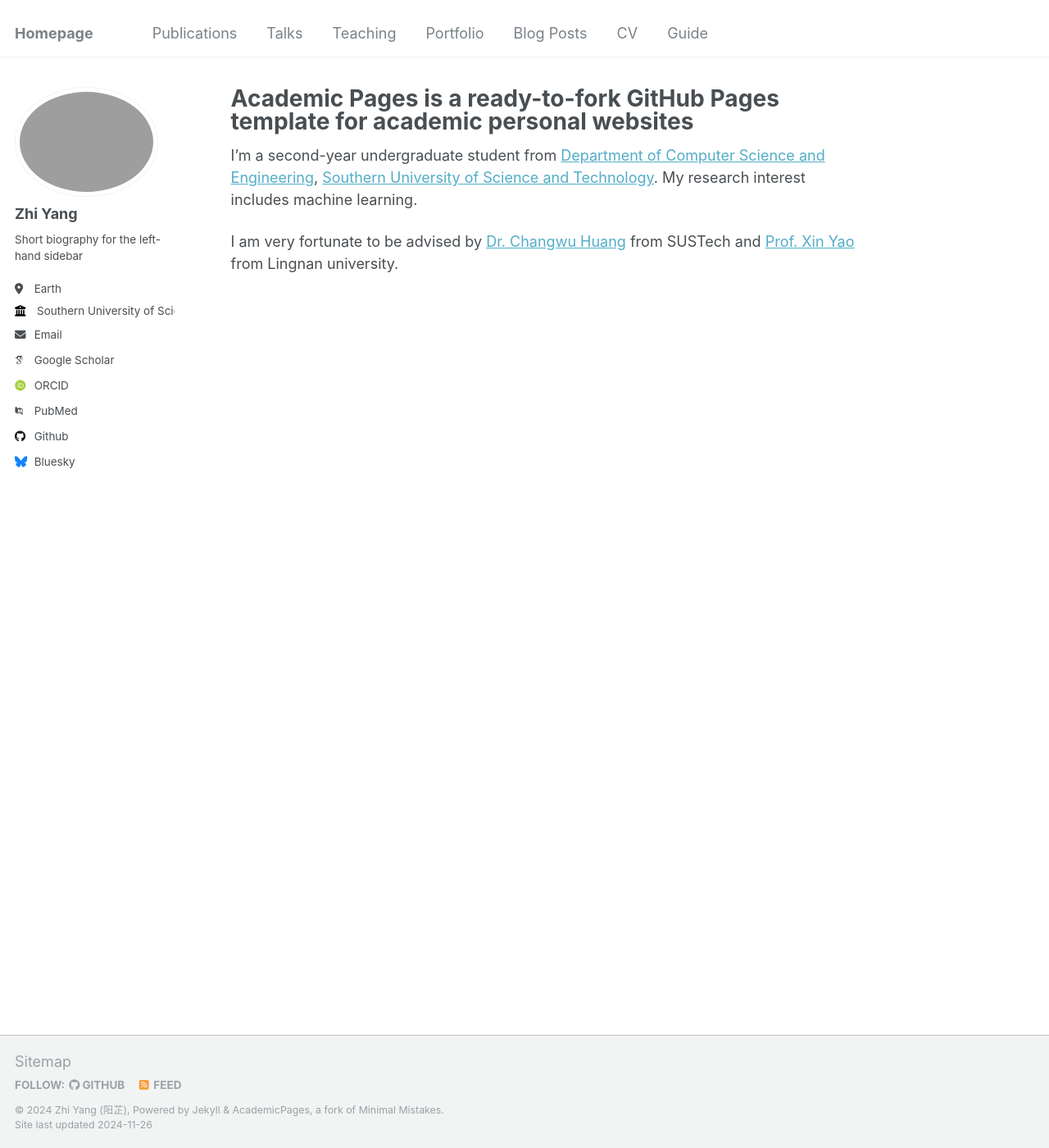
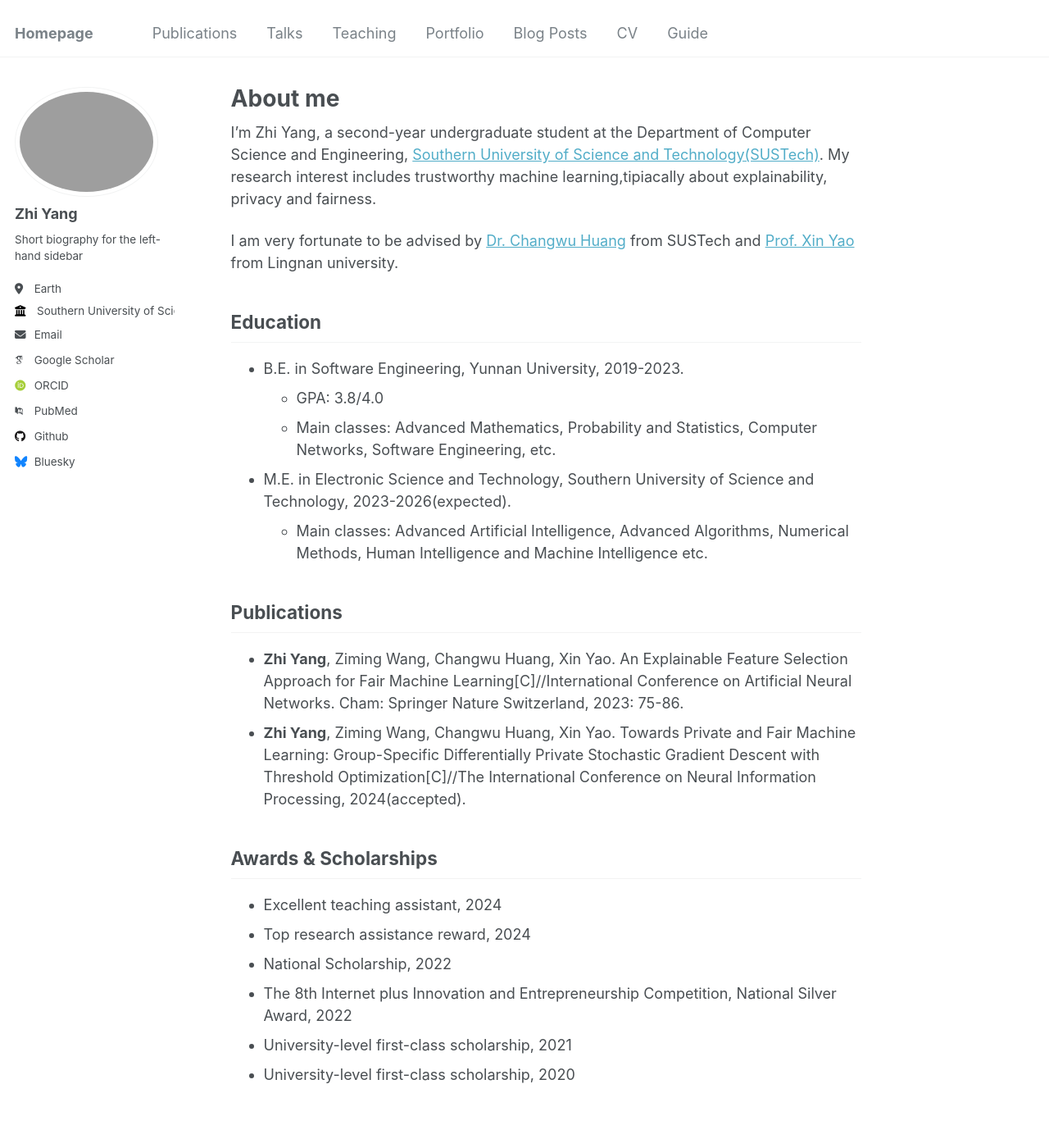
Before and after one commit to ruayz/ruayz.github.io, a Jekyll site: the page built from _pages/about.md, in a window 1280 px wide and 1400 px high. Shown: the whole window at 82% size. Built offline with Jekyll 4.4.1, drawn with Linux system fonts in a browser that asks for light colours; some web fonts are replaced.

Commit message:
Update about.md

```diff
--- a/_pages/about.md
+++ b/_pages/about.md
@@ -1,13 +1,33 @@
 ---
 permalink: /
-title: "Academic Pages is a ready-to-fork GitHub Pages template for academic personal websites"
+title: "About me"
 author_profile: true
 redirect_from:
   - /about/
   - /about.html
 ---
+I'm Zhi Yang, a second-year undergraduate student at the Department of Computer Science and Engineering, [Southern University of Science and Technology(SUSTech)](https://www.sustech.edu.cn/). My research interest includes trustworthy machine learning,tipiacally about explainability, privacy and fairness.
 
+I am very fortunate to be advised by [Dr. Changwu Huang](https://faculty.sustech.edu.cn/?tagid=huangcw3&iscss=1&snapid=1&orderby=date&go=2) from SUSTech and [Prof. Xin Yao](https://www.ln.edu.hk/cht/po/people/professor-xin-yao) from Lingnan university.
 
-I'm a second-year undergraduate student from [Department of Computer Science and Engineering](https://cse.sustech.edu.cn/), [Southern University of Science and Technology](https://www.sustech.edu.cn/). My research interest includes machine learning.
+Education
+------
+- B.E. in Software Engineering, Yunnan University, 2019-2023.
+  - GPA: 3.8/4.0
+  - Main classes: Advanced Mathematics, Probability and Statistics, Computer Networks, Software Engineering, etc.
+- M.E. in Electronic Science and Technology, Southern University of Science and Technology, 2023-2026(expected).
+  - Main classes: Advanced Artificial Intelligence, Advanced Algorithms, Numerical Methods, Human Intelligence and Machine Intelligence etc.
 
-I am very fortunate to be advised by [Dr. Changwu Huang](https://faculty.sustech.edu.cn/?tagid=huangcw3&iscss=1&snapid=1&orderby=date&go=2) from SUSTech and [Prof. Xin Yao](https://faculty.sustech.edu.cn/?tagid=xiny&iscss=1&snapid=1&orderby=date&go=2) from Lingnan university.
+Publications
+------
+- **Zhi Yang**, Ziming Wang, Changwu Huang, Xin Yao. An Explainable Feature Selection Approach for Fair Machine Learning[C]//International Conference on Artificial Neural Networks. Cham: Springer Nature Switzerland, 2023: 75-86.
+- **Zhi Yang**, Ziming Wang, Changwu Huang, Xin Yao. Towards Private and Fair Machine Learning: Group-Specific Differentially Private Stochastic Gradient Descent with Threshold Optimization[C]//The International Conference on Neural Information Processing, 2024(accepted).
+
+Awards & Scholarships
+------
+- Excellent teaching assistant, 2024
+- Top research assistance reward, 2024
+- National Scholarship, 2022
+- The 8th Internet plus Innovation and Entrepreneurship Competition, National Silver Award, 2022
+- University-level first-class scholarship, 2021
+- University-level first-class scholarship, 2020
```
